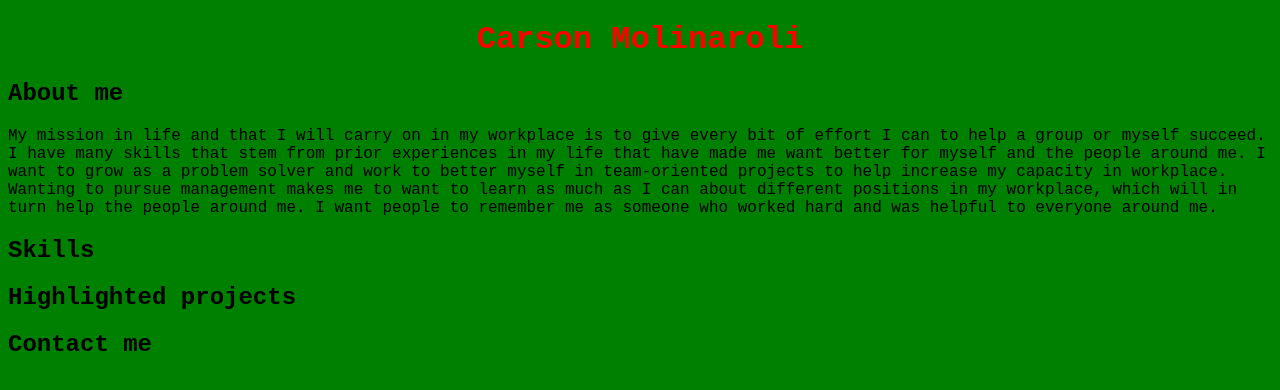
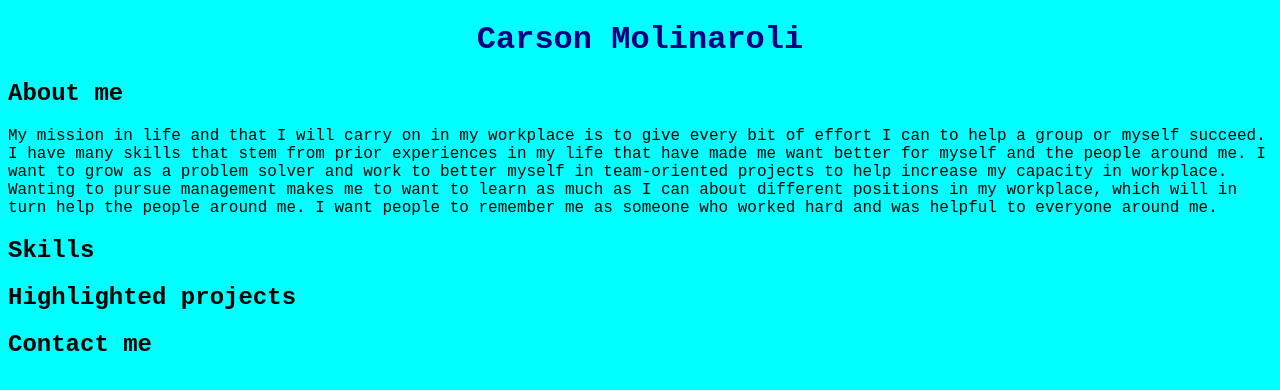
Before and after one commit to csCarsonrm/csCarsonrm.github.io, a plain HTML site: page index.html in a window 1280 px wide. Drawn offline with Linux system fonts and the light colour scheme.

Commit message:
new colors

```diff
--- a/styles.css
+++ b/styles.css
@@ -1,8 +1,8 @@
 body {
-    background:green;
+    background:cyan;
     font-family: 'Courier New', Courier, monospace;
 }
 h1 {
-    color:red;
+    color:navy;
     text-align: center;
 }
```
